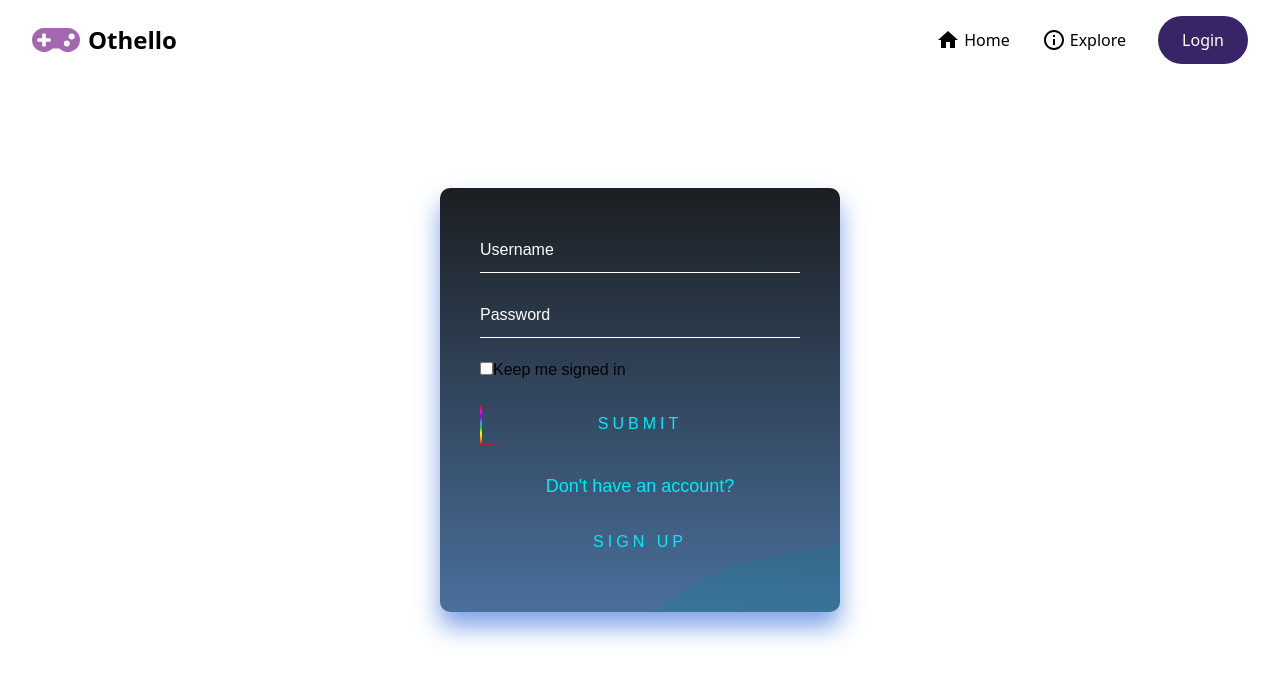
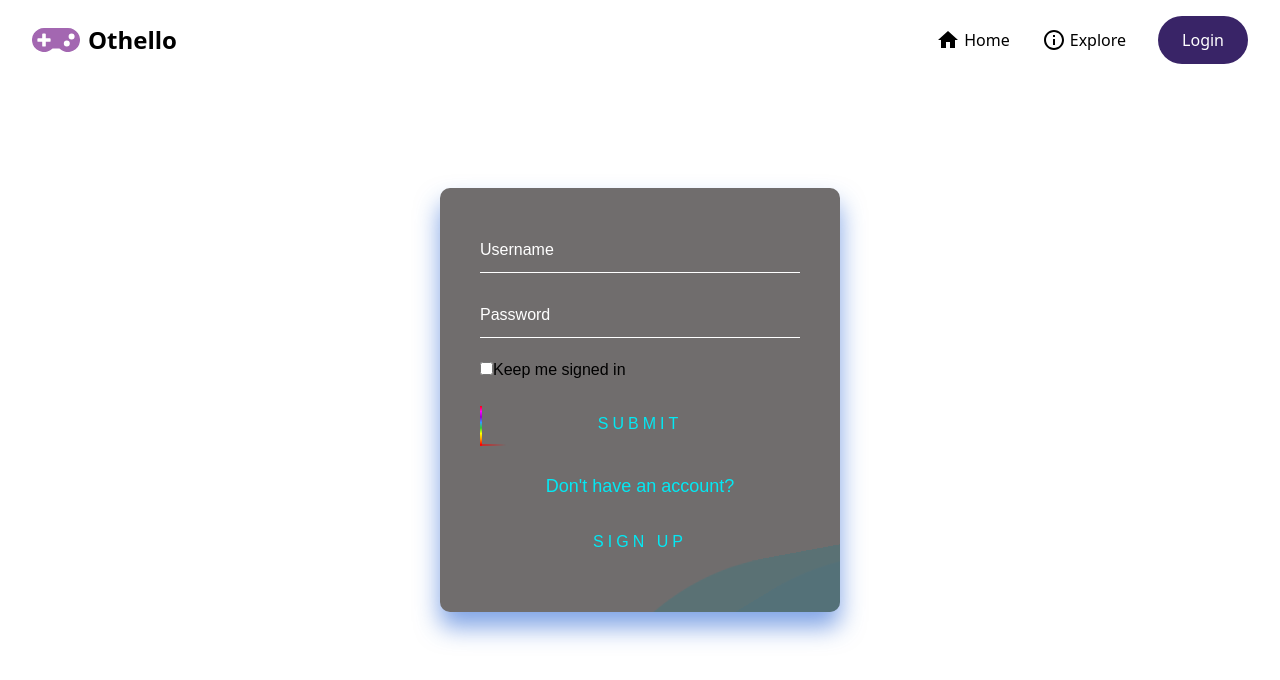
Before and after one commit to khalid0310/OTHELLO-GAME-PROJECT, a React (Create React App) app in the folder client/othello-app/: page /login in a window 1280 px wide. Shown: the top 680 px of the page. Built offline with nearby package versions, Linux system fonts and the light colour scheme.

Commit message:
update login.css

```diff
--- a/client/othello-app/src/pages/login.css
+++ b/client/othello-app/src/pages/login.css
@@ -12,7 +12,7 @@
   height: auto;
   margin: 0;
   font-family: sans-serif;
-  background: var(--background-gradient);
+  background:rgb(112, 109, 109);
   overflow: hidden;
 }
 
@@ -24,7 +24,7 @@
   margin: 0 auto;
   padding: 40px;
   transform: translate(-50%, -50%);
-  background: rgba(0, 0, 0, 0);
+  background: rgba(234, 225, 225, 0.898);
   box-sizing: border-box;
   box-shadow: 0 15px 25px rgba(42, 101, 212, 0.6);
   border-radius: 10px;
@@ -33,7 +33,7 @@
 }
 
 .login-box:hover {
-  background: rgba(0, 0, 0, 0.5);
+   background: rgba(0, 0, 0, 0.7);
 }
 
 .login-box h2 {
```
